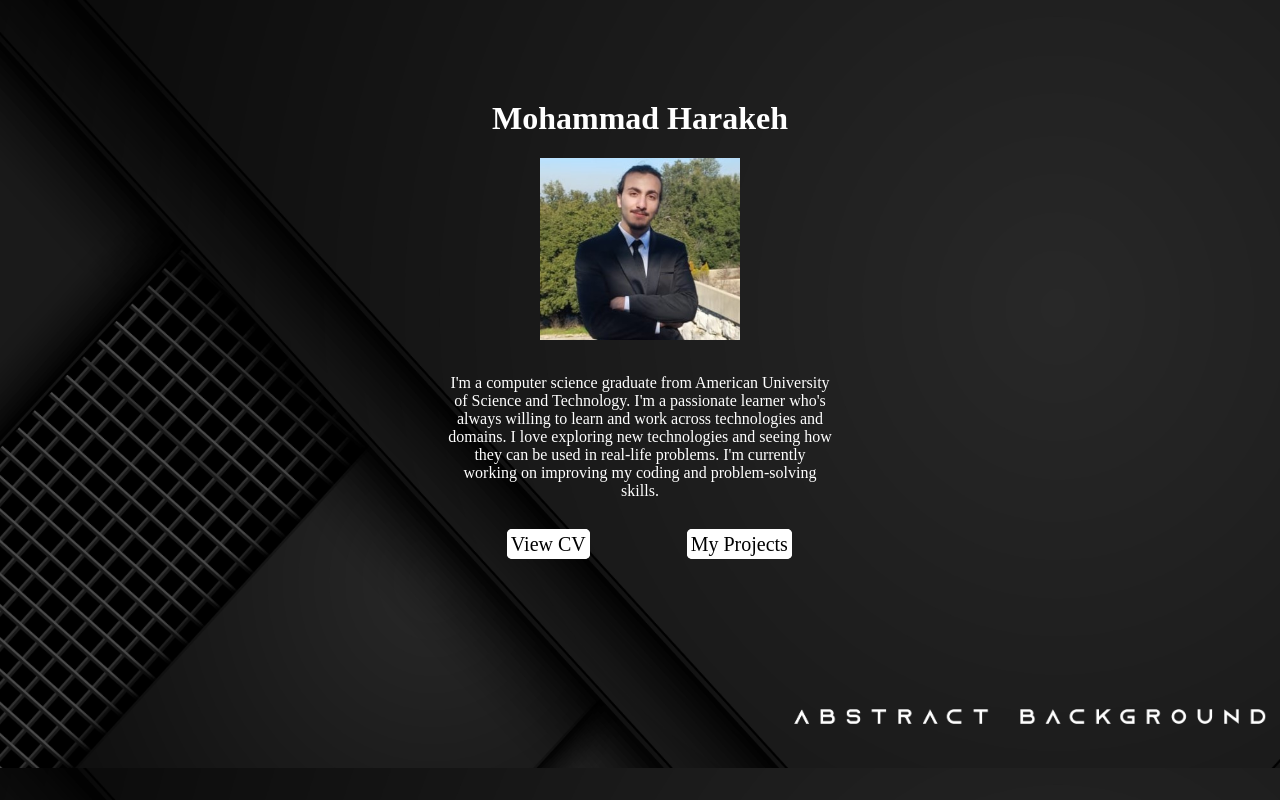
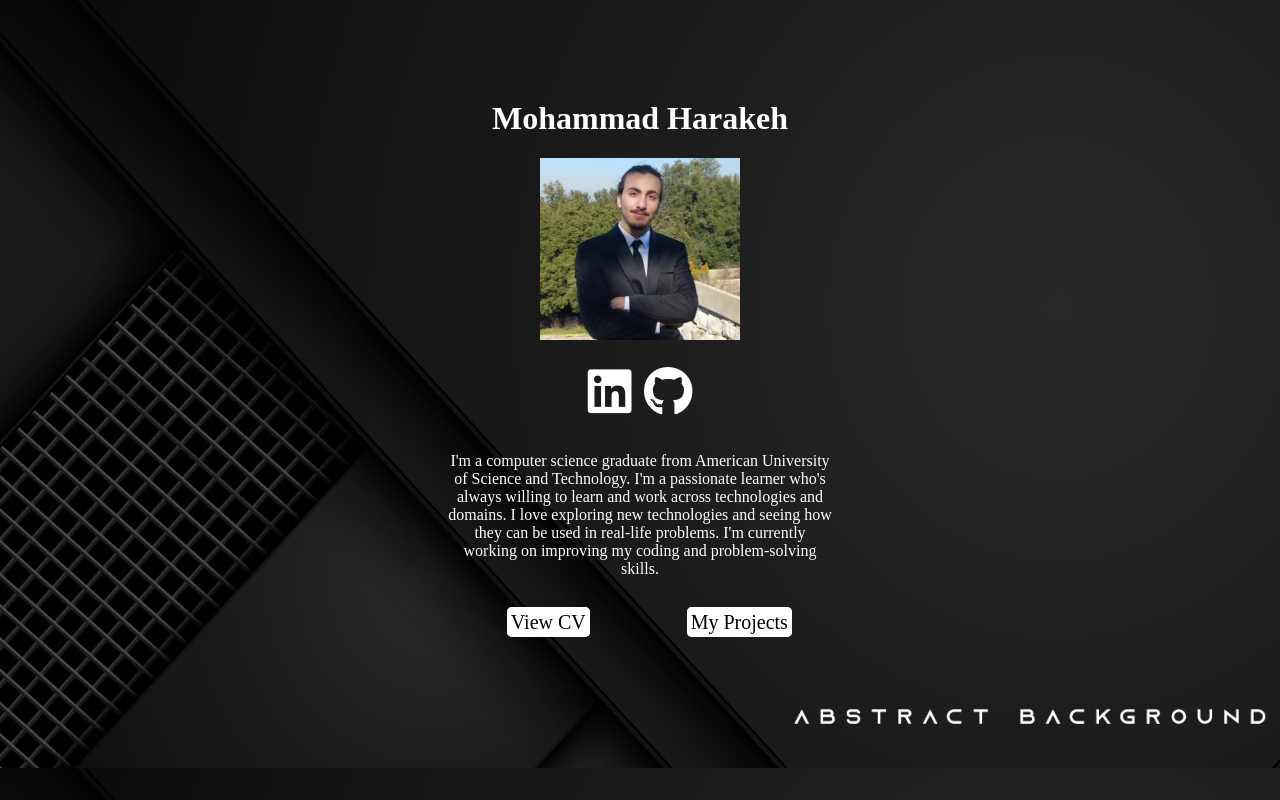
Before and after one commit to MohammadHarakeh/FSW-27, a plain HTML site: page index.html in a window 1280 px wide. Drawn offline with Linux system fonts and the light colour scheme.

Commit message:
added icons

```diff
--- a/index.html
+++ b/index.html
@@ -5,12 +5,24 @@
     <meta name="viewport" content="width=device-width, initial-scale=1.0" />
     <title>Mohammad Harakeh</title>
     <link rel="stylesheet" href="./styles/index.css" />
+    <link
+      rel="stylesheet"
+      href="https://cdnjs.cloudflare.com/ajax/libs/font-awesome/6.5.1/css/all.min.css"
+    />
   </head>
   <body>
     <div class="center">
       <h1>Mohammad Harakeh</h1>
       <img class="My-Picture" src="/pictures/MyPicture.jpg" />
     </div>
+
+    <div class="center icons">
+    <tr>
+      <td><i class="fa-brands fa-linkedin"></i></td>
+      <td></td><i class="fa-brands fa-github"></i></td>
+    </tr>
+    </div>
+
     <div class="center wrapper">
       I'm a computer science graduate from American University of Science and
       Technology. I'm a passionate learner who's always willing to learn and
--- a/styles/index.css
+++ b/styles/index.css
@@ -48,3 +48,8 @@ body {
   text-decoration: none;
   font-size: 20px;
 }
+
+.icons {
+  margin-top: 20px;
+  font-size: 50px;
+}
```
